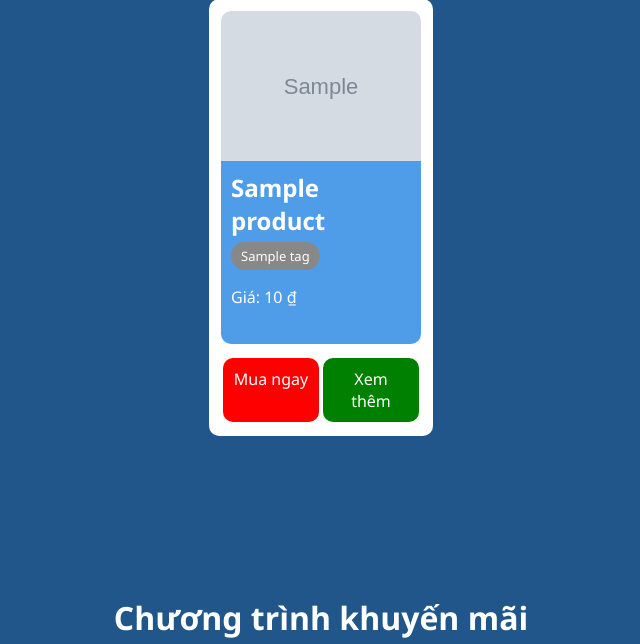
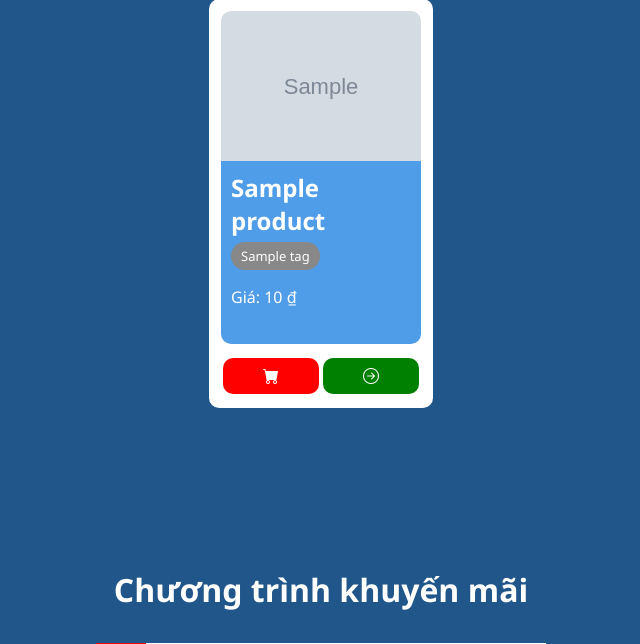
Before and after one commit to Phatcraft/PhatcraftShop, a PHP site: page / in a window 1280 px wide. Shown: the part 510-1154 px from the top of the page, without its empty margins (319-959 px from the left). Run offline with PHP 8.4, Linux system fonts and the light colour scheme; tables that the repository leaves empty or names only in its code hold one stand-in row (values such as "Sample post"); grey boxes marked "Sample" are stand-in pictures.

Commit message:
components

```diff
--- a/components/product-card.php
+++ b/components/product-card.php
@@ -14,7 +14,7 @@
     <p>Giá: <span class="price"><?php echo $price ?></span></p>
   </div>
   <div class="action-bar">
-    <a href="" class="buy">Mua ngay</a>
-    <a href="" class="see-more">Xem thêm</a>
+    <a href="" class="buy" title="Mua ngay"><i class="bi bi-cart-fill"></i></a>
+    <a href="" class="see-more" title="Xem thêm"><i class="bi bi-arrow-right-circle"></i></a>
   </div>
 </div>
```
